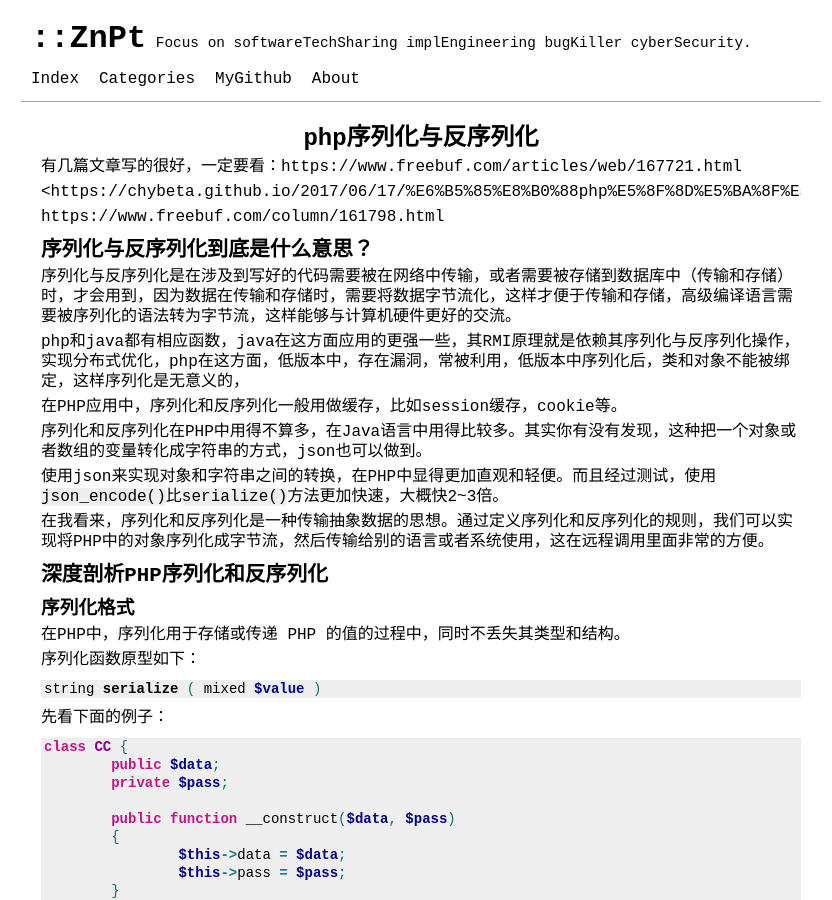
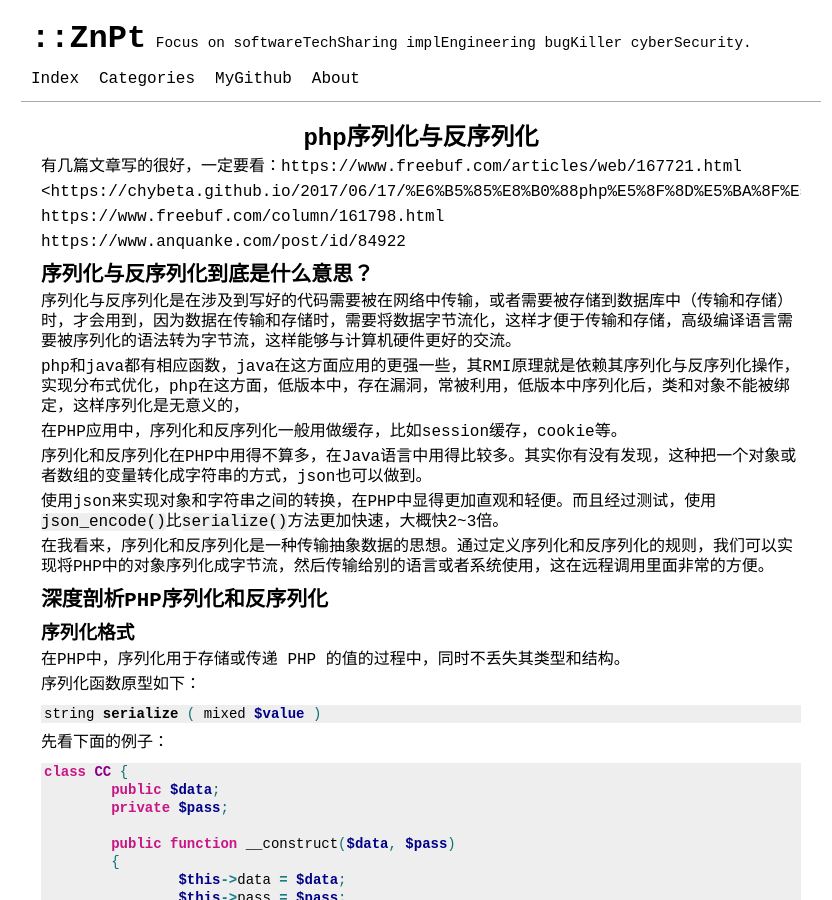
Before and after one commit to 2hux1nb0/2hux1nb0.github.io, a Jekyll site: the page built from _posts/2021-03-04-php序列化与反序列化.md, in a window 1280 px wide and 900 px high. Shown: the whole window, without its empty margins (219-1051 px from the left). Built offline with Jekyll 4.4.1, drawn with Linux system fonts in a browser that asks for light colours.

Commit message:
Update 2021-03-04-php序列化与反序列化.md

```diff
--- a/_posts/2021-03-04-php序列化与反序列化.md
+++ b/_posts/2021-03-04-php序列化与反序列化.md
@@ -12,6 +12,8 @@ tags: [序列化]
 <[https://chybeta.github.io/2017/06/17/%E6%B5%85%E8%B0%88php%E5%8F%8D%E5%BA%8F%E5%88%97%E5%8C%96%E6%BC%8F%E6%B4%9E/](https://chybeta.github.io/2017/06/17/浅谈php反序列化漏洞/)>
 
 <https://www.freebuf.com/column/161798.html>
+
+<https://www.anquanke.com/post/id/84922>
 
 ##  序列化与反序列化到底是什么意思？
 
```
